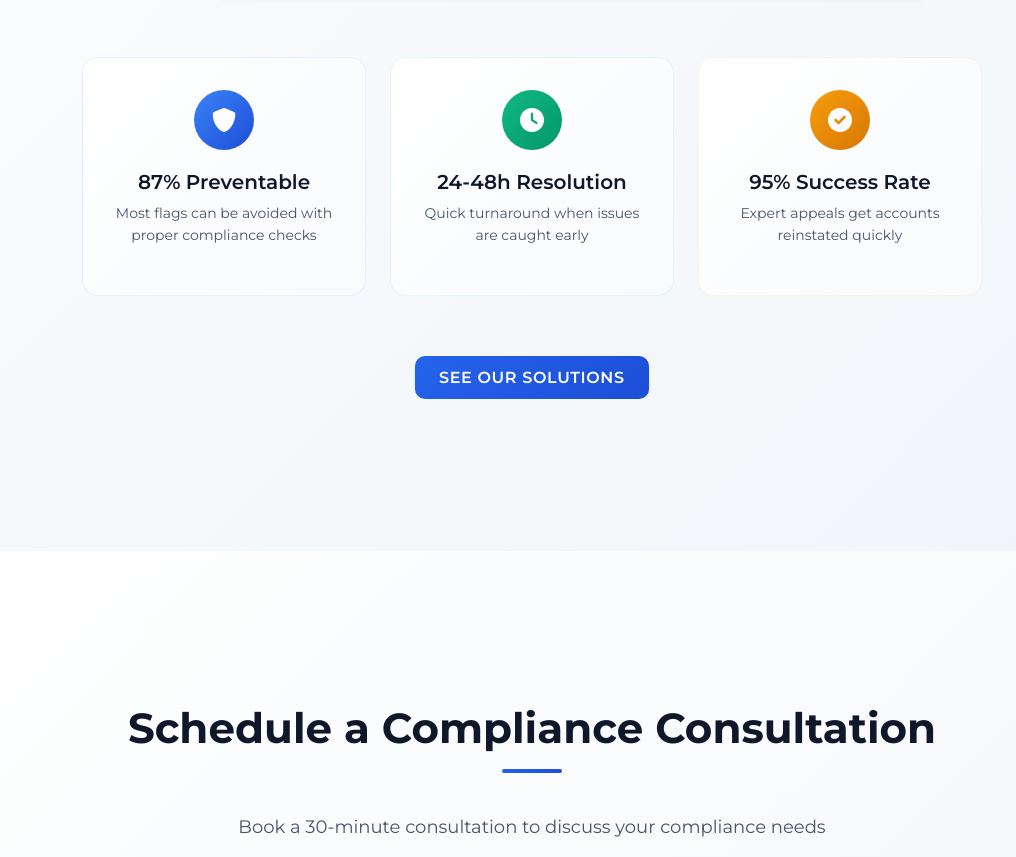
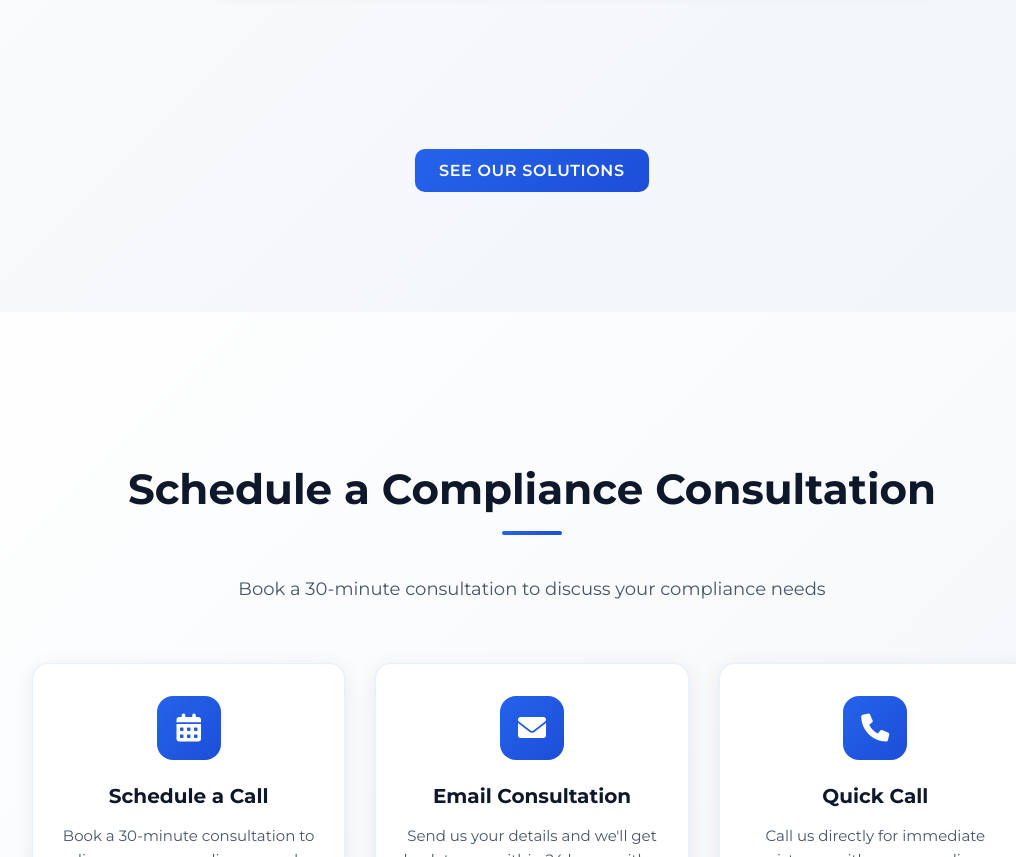
Before and after one commit to carywood7/XafeAds, a plain HTML site: page index.html in a window 1280 px wide. Shown: the part 8093-8950 px from the top of the page, without its empty margins (108-1124 px from the left). Drawn offline with Linux system fonts and the light colour scheme.

Commit message:
Update index.html

```diff
--- a/index.html
+++ b/index.html
@@ -344,36 +344,7 @@
         </div>
       </div>
 
-      <div class="flag-insights">
-        <div class="insight-card primary">
-          <div class="insight-icon">
-            <i class="fas fa-shield-alt"></i>
-          </div>
-          <div class="insight-content">
-            <h3>87% Preventable</h3>
-            <p>Most flags can be avoided with proper compliance checks</p>
-          </div>
-        </div>
 
-        <div class="insight-card secondary">
-          <div class="insight-icon">
-            <i class="fas fa-clock"></i>
-          </div>
-          <div class="insight-content">
-            <h3>24-48h Resolution</h3>
-            <p>Quick turnaround when issues are caught early</p>
-          </div>
-        </div>
-
-        <div class="insight-card tertiary">
-          <div class="insight-icon">
-            <i class="fas fa-check-circle"></i>
-          </div>
-          <div class="insight-content">
-            <h3>95% Success Rate</h3>
-            <p>Expert appeals get accounts reinstated quickly</p>
-          </div>
-        </div>
       </div>
 
       <div class="cta-group">
```
